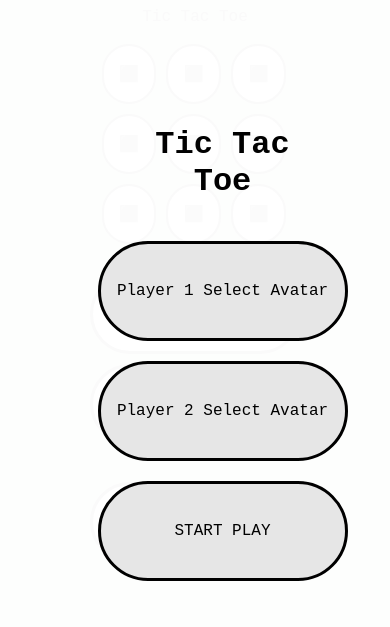
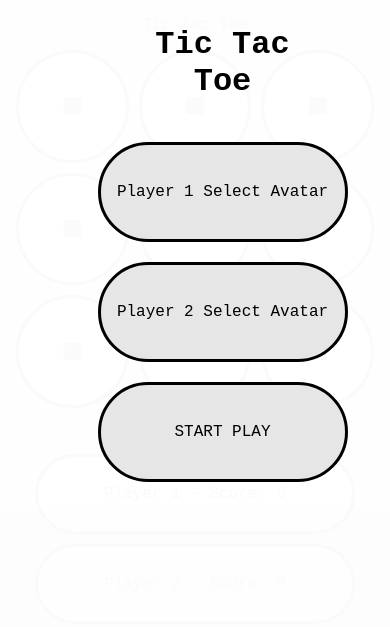
Before and after one commit to tonesfrantz/Tic_Tac_Toe_2.0, a website with bundled scripts: page index.html in a window 390 px wide. Built offline with nearby package versions, Linux system fonts and the light colour scheme.

Commit message:
Alex css work

```diff
--- a/index.html
+++ b/index.html
@@ -9,11 +9,10 @@
     </head>
     <body>
         <header id="header">Tic Tac Toe</header>
-        <br />
         <main id="main"></main>
         <div id="players"></div>
         <div id="selectModule" class="selectModuleClass"></div>
         <div id="playAgain" class="playAgainClass"></div>
+        <script type="module" src="./modules/main.js"></script>
     </body>
-    <script type="module" src="./modules/main.js"></script>
 </html>
--- a/styles/styles.css
+++ b/styles/styles.css
@@ -1,54 +1,64 @@
 
 * {
     box-sizing: border-box;
+}
 
+:root {
+    font-size: 16px;
 }
 
 
 body{
+    overflow-x: hidden;
+    margin: 0;
     background-color: rgb(169, 177, 153);
     font-family: 'Courier New', Courier, monospace;
     text-size-adjust:auto;
+    height: 100dvh; /* dvh vs vh */
+    display: flex;
+    flex-direction: column;
+    align-items: center;
+    gap: 1rem;
+    padding: 1em;
 }
 
-div {
-    display: flex;
-    justify-content: center;
-    align-items: center;
-    color: azure;
-    border-color: black;
-    /* border-width: 2em; */
-}
+/*div {*/
+/*    display: flex;*/
+/*    justify-content: center;*/
+/*    align-items: center;*/
+/*    color: azure;*/
+/*    border-color: black;*/
+/*    !* border-width: 2em; *!*/
+/*}*/
 
 #header{
-    margin:auto;
-    width: 50%;
     text-align: center;
+    max-width: 30rem;
     /* font-family: "Papyrus"; */
 }
 
 #main {
+    max-width: 30rem;
+    min-width: 20rem;
     display: grid;
-    width: 50%;
-    margin: auto;
-    grid-template-columns: repeat(3,1fr);
+    grid-template-columns: repeat(3, 1fr);
     align-content: center;
     align-items: center;
     justify-items: center;
-    bottom: 10px;
-    grid-gap: 10px;
+    gap: 0.625em;
 }
 
 .button{
+    width: 100%;
+    padding: 2rem;
+    aspect-ratio: 1;
     display: flex;
     align-items: center;
     justify-content: center;
     background-color: rgb(230, 230, 230);
-    height: 100px;
-    width: 100px;
     color: black;
     border: 3px solid black;
-    border-radius: 50px;
+    border-radius: 100%;
 }
 
 .button:hover{
@@ -56,9 +66,8 @@ div {
     background: rgba(255, 255, 255, 1);
 }
 #players {
+    max-width: 100%;
     display: grid;
-    width: 50%;
-    margin: auto;
     grid-template-columns: repeat(2, 1fr);
     align-content:center;
     align-items:center;
@@ -68,21 +77,31 @@ div {
     grid-gap: 10px;
 }
 
+@media only screen and (max-width: 890px) {
+    #players {
+        display: flex;
+        flex-direction: column;
+    }
+}
+
 
 .player {
+    padding: 2rem;
     display: flex;
     /* align-items:flex-start; */
     align-items: center;
     justify-content: center;
     background-color: rgb(230, 230, 230);
     color: black;
+    min-width: 20rem;
     height: 100px;
-    width: 250px;
     border: 3px solid black;
     border-radius: 50px;
 }
 
 #currentPlayer{
+    padding: 2rem;
+    width: 100%;
     grid-column: 1/3;
     display: flex;
     align-items: center;
@@ -90,7 +109,6 @@ div {
     background-color: rgb(230, 230, 230);
     color: black;
     height: 100px;
-    width: 250px;
     border: 3px solid black;
     border-radius: 50px;
 }
@@ -170,8 +188,7 @@ div {
 .playAgainClass {
     /* text-size-adjust: auto; */
     display: none;
-    width: 50%;
-    margin: auto;
+    width: 100%;
     position: fixed;
     padding: 0;
     margin: 0;
@@ -186,8 +203,6 @@ div {
 
 #playAgainChild {
     display: grid;
-    width: 50%;
-    margin: auto;
     /* height: 100px;
         width: 250px; */
     grid-template-columns: repeat(2, 1fr);
@@ -232,82 +247,28 @@ div {
             flex-flow: column wrap;
             align-content: space-between;
             align-items: center;
-            width: 50%;
             height: 80%;
             margin: auto;
             justify-items: center;
             margin-top: 5px;
             margin-bottom: 5px;
             bottom: 50px;
-
         }
 
-        #players {
-            display: flex;
-            flex-flow: column wrap;
-            width: 50%;
-            margin: auto;
-            align-content: center;
-            align-items: center;
-            justify-items: center;
-            margin-top: 30px;
-            bottom: 10px;
-            grid-gap: 10px;
-        }
         .player {
-            display: flex;
-            /* align-items:flex-start; */
-            align-items: center;
-            justify-content: center;
-            background-color: rgb(230, 230, 230);
-            color: black;
             height: 80px;
-            width: 210px;
-            border: 3px solid black;
-            border-radius: 50px;
         }
         #currentPlayer {
-
-            display: flex;
-            align-items: center;
-            justify-content: center;
-            background-color: rgb(230, 230, 230);
-            color: black;
             height: 80px;
-            width: 210px;
-            border: 3px solid black;
-            border-radius: 50px;
-            bottom:0;
         }
 
         #main {
-            left:0;
-            display: flex;
-            flex-flow: wrap;
-            padding-left: 0;
-            width: 50%;
-            height: 100%;
-            margin: auto;
-            /* grid-template-columns: repeat(3, 1fr); */
-            /* align-content: left;
-            align-items: center;
-            justify-items: center; */
-            bottom: 10px;
-            grid-gap: 10px;
-        }
-        .button{
-            height: 60px;
-            width: 40px;
-            color: black;
-            border: 2px solid black;
-            border-radius: 50px;
-            flex: 0 0 29.333333%;
+            width: 100%;
         }
         #playAgainChild {
+            padding: 2rem;
             display: flex;
-            flex-flow: column wrap;
-            width: 50%;
-            margin: auto;
+            flex-wrap: wrap;
             align-content: center;
             align-items: stretch;
             justify-items: center;
@@ -315,10 +276,14 @@ div {
             bottom: 10px;
             grid-gap: 20px;
         }
+
+        .playerResults {
+            flex: 0 0 100%;
+        }
         .reset {
+            flex: 0 0 46%;
             border-radius: 50px;
             height: 100px;
-            width: 250px;
             font-size: 14px;
         }
 
```
